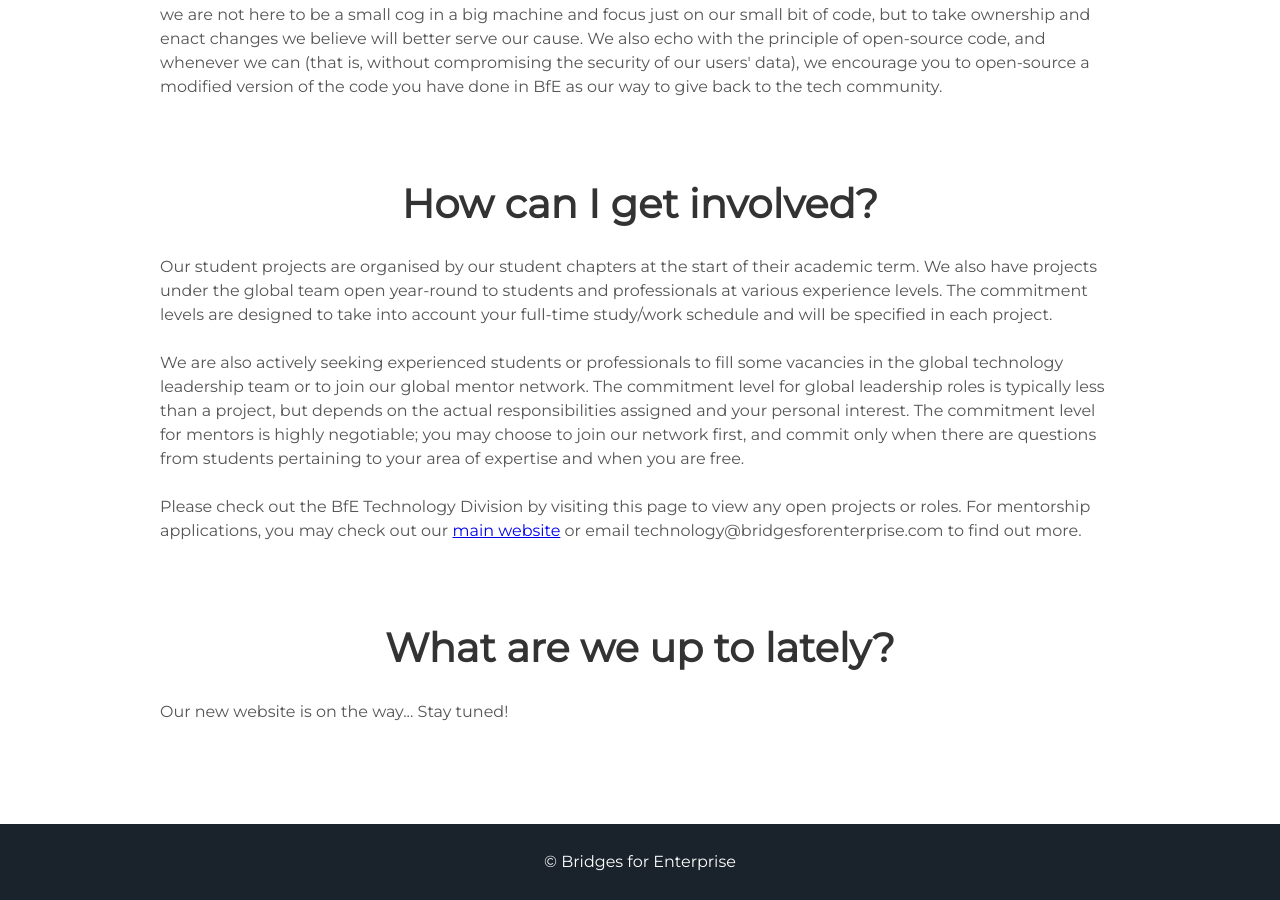
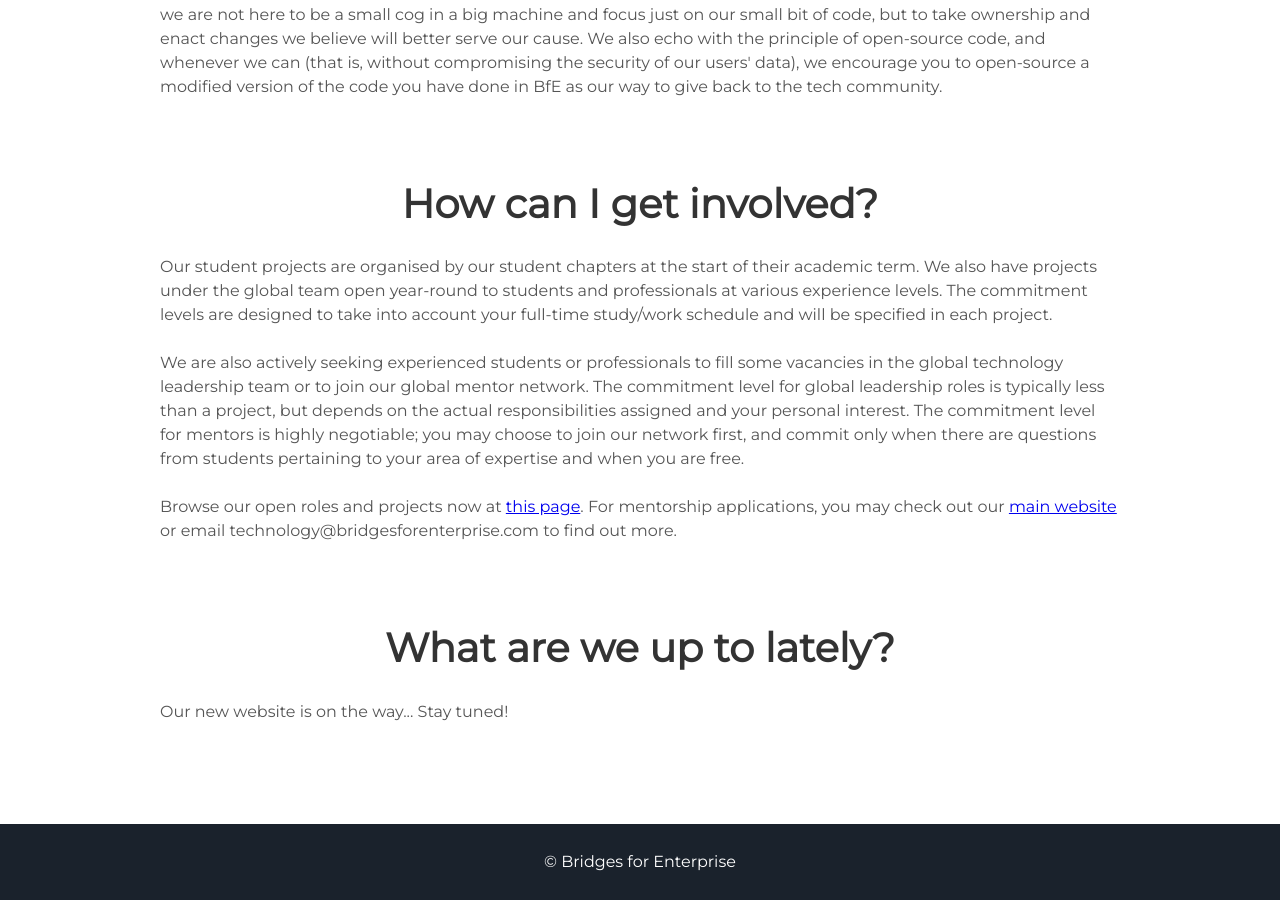
Before and after one commit to BfE-Technology/BfE-Technology.github.io, a Jekyll site: the page built from index.md, in a window 1280 px wide and 900 px high, scrolled down 3733 px. Built offline with Jekyll 4.4.1, drawn with Linux system fonts in a browser that asks for light colours.

Commit message:
update link

```diff
--- a/index.md
+++ b/index.md
@@ -52,7 +52,7 @@ sections:
     <br><br>
     We are also actively seeking experienced students or professionals to fill some vacancies in the global technology leadership team or to join our global mentor network. The commitment level for global leadership roles is typically less than a project, but depends on the actual responsibilities assigned and your personal interest. The commitment level for mentors is highly negotiable; you may choose to join our network first, and commit only when there are questions from students pertaining to your area of expertise and when you are free.
     <br><br>
-    Please check out the BfE Technology Division by visiting this page to view any open projects or roles. For mentorship applications, you may check out our <a href="https://www.bridgesforenterprise.com">main website</a> or email technology@bridgesforenterprise.com to find out more.
+    Browse our open roles and projects now at <a href="https://opps.bridgesforenterprise.com/technology/">this page</a>. For mentorship applications, you may check out our <a href="https://www.bridgesforenterprise.com">main website</a> or email technology@bridgesforenterprise.com to find out more.
 
   lately: |
     Our new website is on the way... Stay tuned!
```
